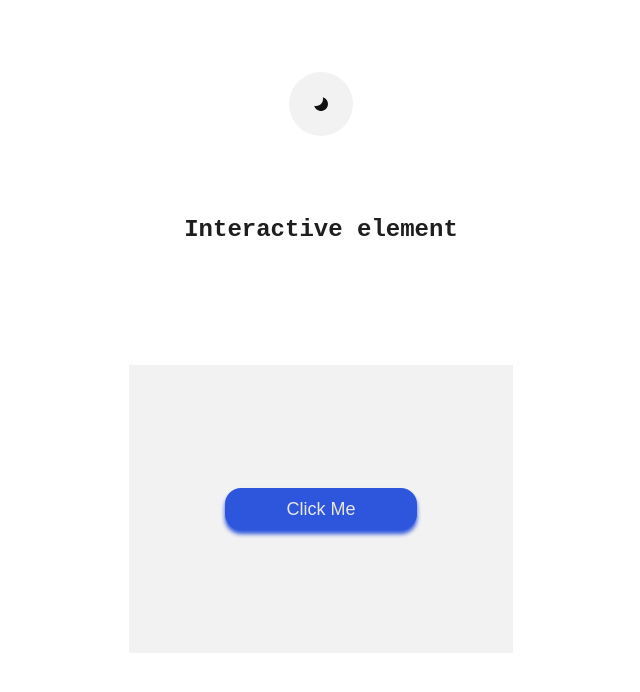
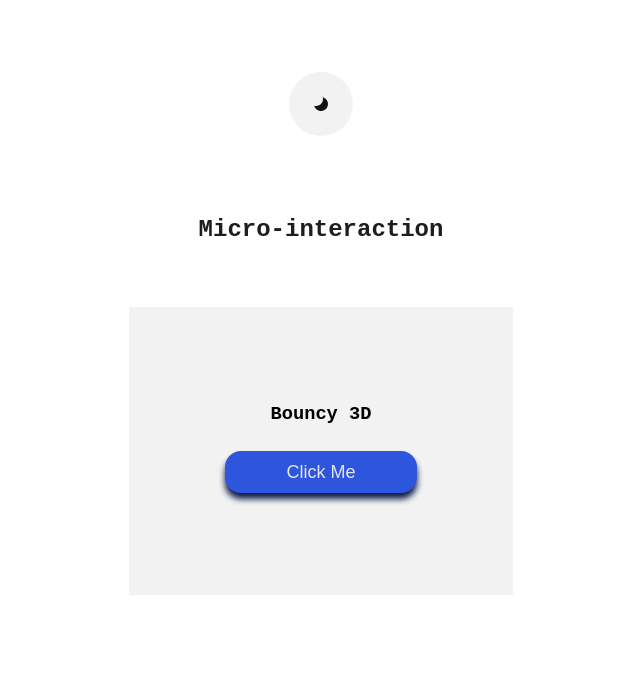
Before and after one commit to Bobbylee007/interactive-Elements, a plain HTML site: page micro-interactions/bouncy-3d-button/index.html in a window 1280 px wide. Shown: the whole page, without its empty margins (319-959 px from the left). Drawn offline with Linux system fonts and the light colour scheme.

Commit message:
button active

```diff
--- a/buttonComponet/bouncy-3d-button/index.css
+++ b/micro-interactions/bouncy-3d-button/index.css
@@ -2,6 +2,7 @@
     padding: 0;
     margin: 0;
     box-sizing: border-box;
+    transition: all 0.4s linear ;
 }
 
 :root{
@@ -9,22 +10,28 @@
     --color-container:hsl(0, 0%, 95%);
     --color-surface: hsl(226, 71%, 52%);
     --color-text: hsl(0, 2%, 12%);
+    --clr-brd: hsl(226, 71%, 8%);
+    --clr-shd: hsl(226, 71%, 16%);
     --color-txt-btn: hsl(0, 0%, 90%);
 }
 body{
     font-family: 'Courier New', Courier, monospace;
     background-color: var(--color-bg);
     height: 100vh;
+    display: flex;
+    flex-direction: column;
     align-items: center;
 }
-body .btn-section{
+.btn-section{
     display: flex;
+    flex-direction: column;
+    gap: 32px;
     align-items: center;
     justify-content: center;
-    margin-top: 98px;
+    margin-top: 8px;
 }
 
-body .container{
+.container{
     width: calc(1rem * 24);
     height: calc(1rem * 18);
     background-color: var(--color-container);
@@ -42,10 +49,21 @@ body .container{
     background: var(--color-surface);
     color: var(--color-txt-btn);
     font-size: large;
-    box-shadow: 0px 4px 4px var(--color-surface);
+    box-shadow: 0px 6px 6px var(--clr-shd);
+    cursor: pointer;
+    transform: translateY(-6px);
+    transition: translateY .2s ease-in ;
+
+}
+
+ .btn:active{
+    transform: translateY(0px);
+    border: 1px var(--clr-brd);
+    box-shadow: 0px 1px 4px var(--clr-shd);
     cursor: pointer;
 
 }
+
 
 /*========toggle theme======*/
 
--- a/buttonComponet/bouncy-3d-button/index.html
+++ b/micro-interactions/bouncy-3d-button/index.html
@@ -10,19 +10,20 @@
 
 <body>
     <section class="top-main">
-        <button class="container btn-theme">
+        <button class="btn-theme container">
             <img src="./asset/garden_moon-fill-16.svg" alt="">
         </button>
     </section>
 
     <section class="top-main">
-        <h2>Interactive element</h2>
+        <h2>Micro-interaction</h2>
     </section>
 
 
-    <section class="btn-section">
-        <div class="container container-button">
-            <button class="btn">Click Me</button>
+    <section class="btn-section container">
+        <h3>Bouncy 3D</h3>
+        <div class=" container-button">
+        <button id="btn" class="btn-hover btn">Click Me</button>
         </div>
 
     </section>
--- a/buttonComponet/bouncy-3d-button/index.js
+++ b/micro-interactions/bouncy-3d-button/index.js
@@ -1,8 +1,10 @@
 // Setup/logic
 
 //toggle Light and  Dark mode
+
 // let theme = document.getElementsByTagName("button")[1];
 const root = document.querySelector(":root");
+const btn = document.querySelector(".btn-theme");
 const img = document.querySelector("img");
 
 let darkMode = false;
@@ -14,7 +16,7 @@ let darkMode = false;
 //   }
 // });
 
-img.addEventListener("click", function changeTheme() {
+btn.addEventListener("click", function changeTheme() {
   if (!darkMode) {
     root.style.setProperty("--color-bg", "hsla(0, 0%, 8%, 1.00");
     root.style.setProperty("--color-container", "hsla(0, 1%, 18%, 1.00)");
@@ -28,3 +30,12 @@ img.addEventListener("click", function changeTheme() {
   }
   darkMode = !darkMode;
 });
+
+//Button interaction
+
+// const btnClass = document.querySelector(".btn-hover");
+// const btn = document.querySelector("#btn");
+
+// btn.addEventListener("click",  ()=> {
+//   btnClass.classList.toggle("btn-hover");
+// });
```
Also changed, not shown: micro-interactions/bouncy-3d-button/asset/garden_moon-fill-16.svg (renamed from buttonComponet/bouncy-3d-button/asset/garden_moon-fill-16.svg), micro-interactions/bouncy-3d-button/asset/garden_sun-fill-16.svg.
